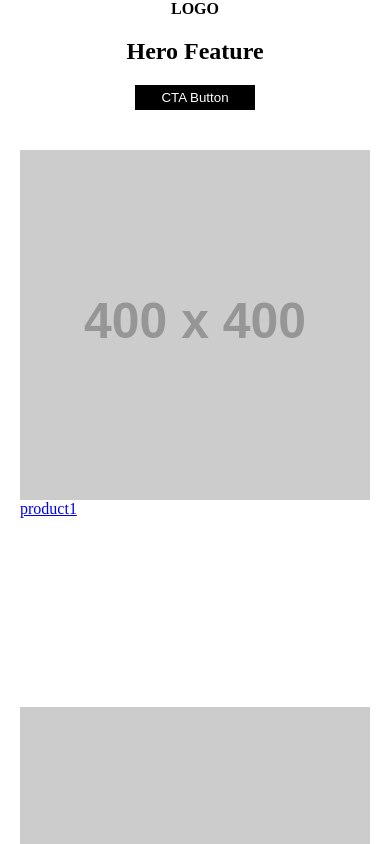
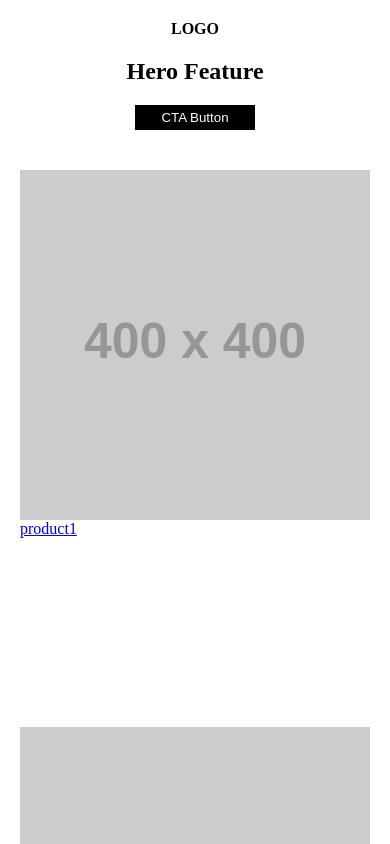
Before and after one commit to VITALIKXXX/homework, a plain HTML site: page index.html in a window 390 px wide. Shown: the top 844 px of the page. Drawn offline with Linux system fonts and the light colour scheme; placeholder pictures from the web are drawn by us.

Commit message:
Change style

```diff
--- a/style.css
+++ b/style.css
@@ -96,12 +96,6 @@
     justify-content: center;
 }
 
-@media screen and (max-width: 768px) {
-    .main__section p {
-        display: none;
-    }
-}
-
 .main__section img {
     max-width: 100%;
     height: auto;
@@ -130,6 +124,10 @@
         align-items: flex-start;
     }
 
+    .header div {
+        margin-top: 20px;
+    }
+
     .menu a {
         padding: 10px;
     }
@@ -154,5 +152,8 @@
         gap: 5px;
     }
 
+    .main__section p {
+        display: none;
+    }
 
 }
```
